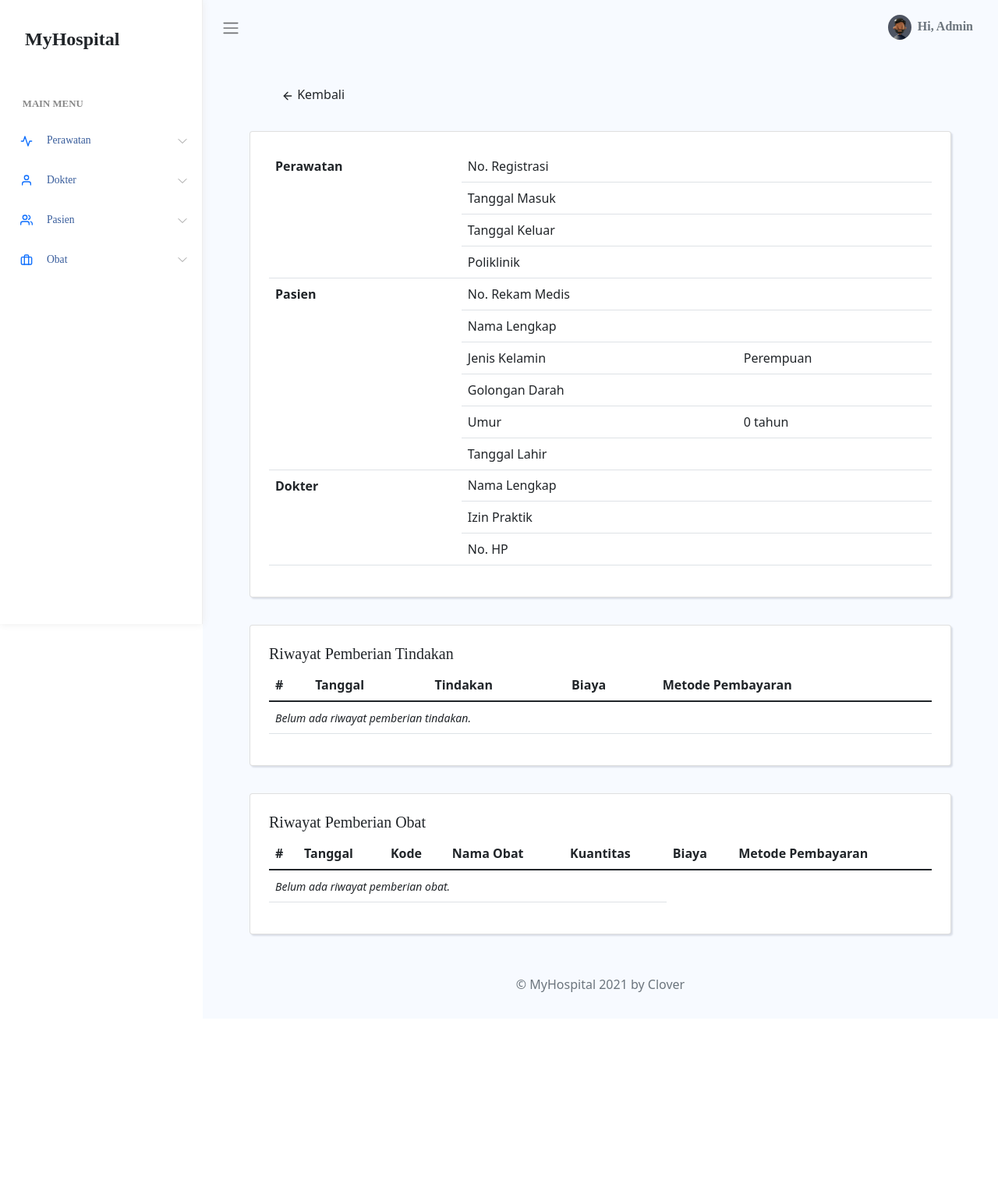
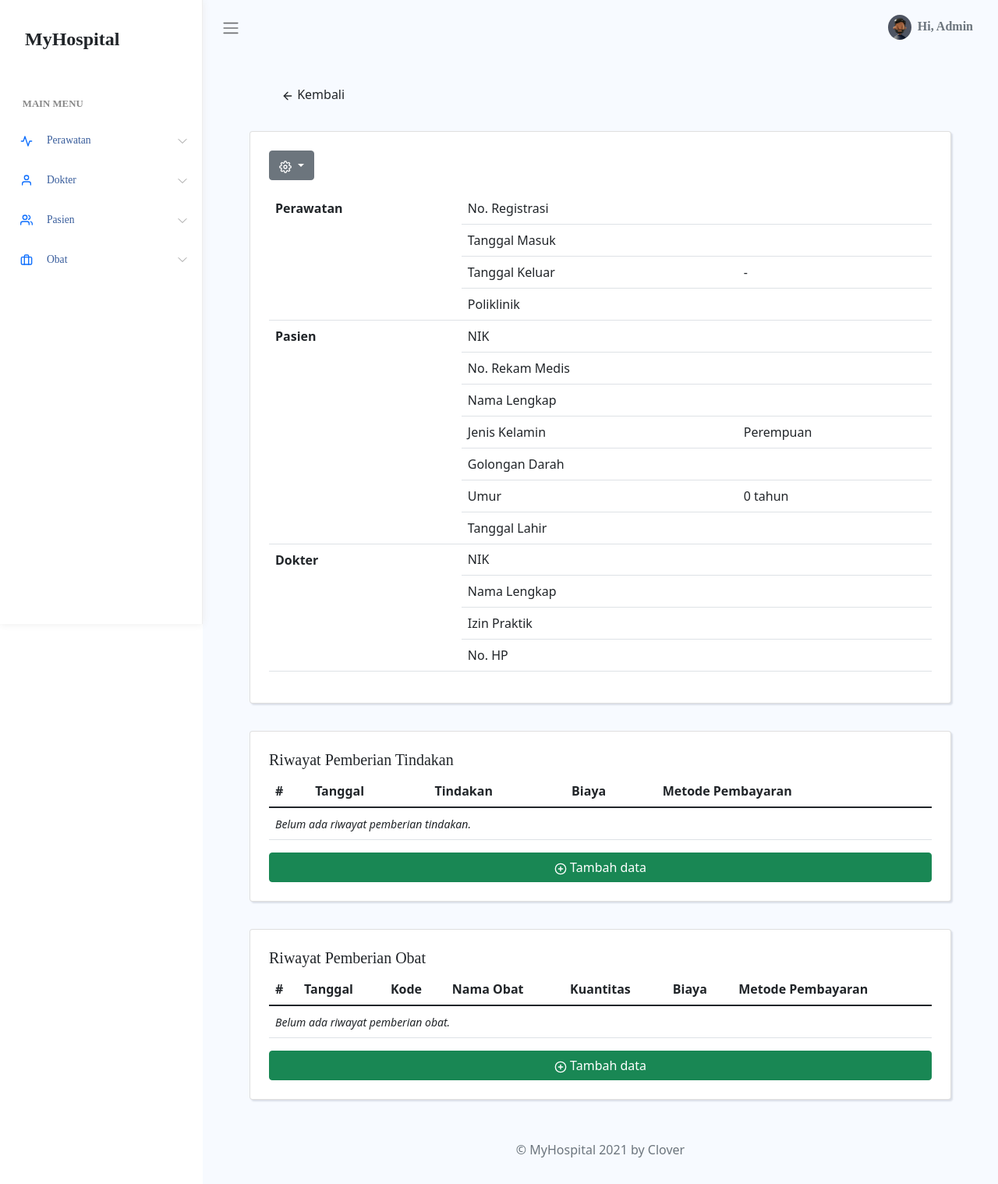
Before and after one commit to CloverFolks/MyHospital, a CodeIgniter 4 app: template app/Views/perawatan/detail.php in a window 1280 px wide. Shown: the whole page at 78% size. Before the commit the page ends 1272 px from the top, so only its background shows below. Run offline with PHP 8.4 and a stand-in for CodeIgniter, Linux system fonts and the light colour scheme; the template is opened without the code that fills it, so the values that code supplies are empty; some libraries are stand-ins or nearby versions.

Commit message:
add action buttons

```diff
--- a/app/Views/perawatan/detail.php
+++ b/app/Views/perawatan/detail.php
@@ -9,9 +9,22 @@
         </div>
     </div>
 
-    <div class="row">
-        <div class="col">
-            <div class="card p-4">
+    <div class="card p-4">
+        <div class="row mb-3">
+            <div class="col">
+                <div class="dropdown">
+                    <button class="btn btn-secondary dropdown-toggle" type="button" id="dropdownMenuButton1" data-bs-toggle="dropdown">
+                        <i data-feather="settings"></i>
+                    </button>
+                    <ul class="dropdown-menu">
+                        <li><a class="dropdown-item" href="<?= base_url('/perawatan/edit/' . $perawatan['id']); ?>"><i data-feather="edit"></i> Edit data</a></li>
+                        <li><a class="dropdown-item" href="#"><i data-feather="trash-2"></i> Hapus data</a></li>
+                    </ul>
+                </div>
+            </div>
+        </div>
+        <div class="row">
+            <div class="col">
                 <table class="table">
                     <tbody>
                         <tr>
@@ -27,7 +40,7 @@
                         </tr>
                         <tr>
                             <td>Tanggal Keluar</td>
-                            <td><?= $perawatan['tgl_keluar']; ?></td>
+                            <td><?= ($perawatan['tgl_keluar']) ? $perawatan['tgl_keluar'] : '-'; ?></td>
                         </tr>
                         <tr>
                             <td>Poliklinik</td>
@@ -35,7 +48,11 @@
                         </tr>
 
                         <tr>
-                            <th rowspan="7" scope="row">Pasien</th>
+                            <th rowspan="8" scope="row">Pasien</th>
+                        </tr>
+                        <tr>
+                            <td>NIK</td>
+                            <td><?= $pasien['nik']; ?></td>
                         </tr>
                         <tr>
                             <td>No. Rekam Medis</td>
@@ -70,7 +87,11 @@
                         </tr>
 
                         <tr>
-                            <th rowspan="4" scope="row">Dokter</th>
+                            <th rowspan="5" scope="row">Dokter</th>
+                        </tr>
+                        <tr>
+                            <td>NIK</td>
+                            <td><?= $dokter['nik']; ?></td>
                         </tr>
                         <tr>
                             <td>Nama Lengkap</td>
@@ -117,12 +138,13 @@
                                 <th scope="row"><?= $i++; ?></th>
                                 <td><?= $tindakan['tanggal']; ?></td>
                                 <td><?= $tindakan['nama_tindakan']; ?></td>
-                                <td><?= $tindakan['biaya']; ?></td>
+                                <td><?= 'Rp' . number_format($tindakan['biaya'], 0, ',', '.'); ?></td>
                                 <td><?= $tindakan['metode_pembayaran']; ?></td>
                             </tr>
                         <?php endforeach; ?>
                     </tbody>
                 </table>
+                <button class="btn btn-success"><i data-feather="plus-circle"></i> Tambah data</button>
             </div>
         </div>
     </div>
@@ -146,7 +168,7 @@
                     <tbody>
                         <?php if (!$riwayatObat) : ?>
                             <tr>
-                                <td colspan="5"><i>Belum ada riwayat pemberian obat.</i></td>
+                                <td colspan="7"><i>Belum ada riwayat pemberian obat.</i></td>
                             </tr>
                         <?php endif; ?>
 
@@ -158,12 +180,13 @@
                                 <td><?= $obat['kode']; ?></td>
                                 <td><?= $obat['nama_obat']; ?></td>
                                 <td><?= $obat['kuantitas']; ?></td>
-                                <td><?= $obat['biaya']; ?></td>
+                                <td><?= 'Rp' . number_format($obat['biaya'], 0, ',', '.'); ?></td>
                                 <td><?= $obat['metode_pembayaran']; ?></td>
                             </tr>
                         <?php endforeach; ?>
                     </tbody>
                 </table>
+                <button class="btn btn-success"><i data-feather="plus-circle"></i> Tambah data</button>
             </div>
         </div>
     </div>
```
